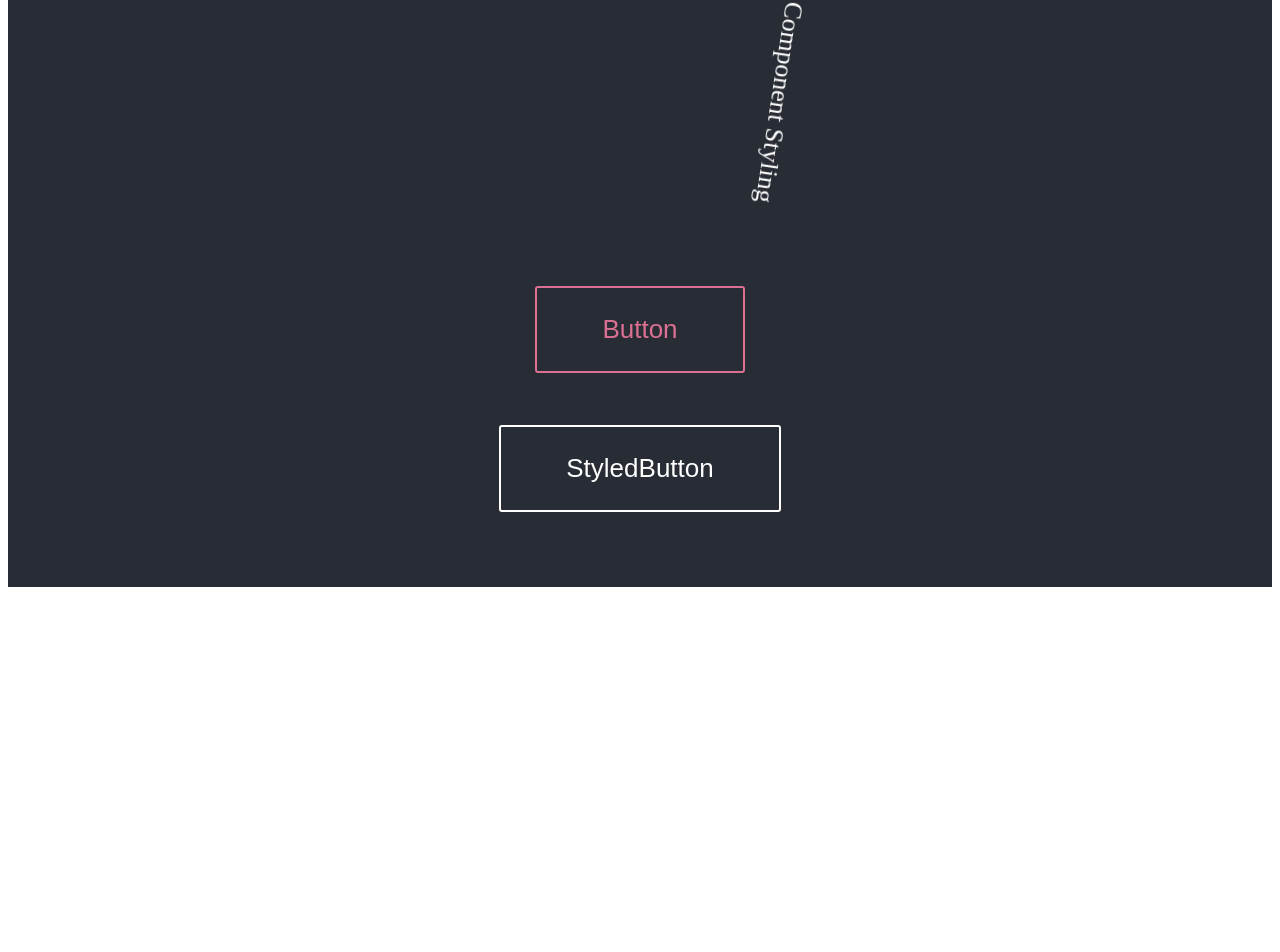
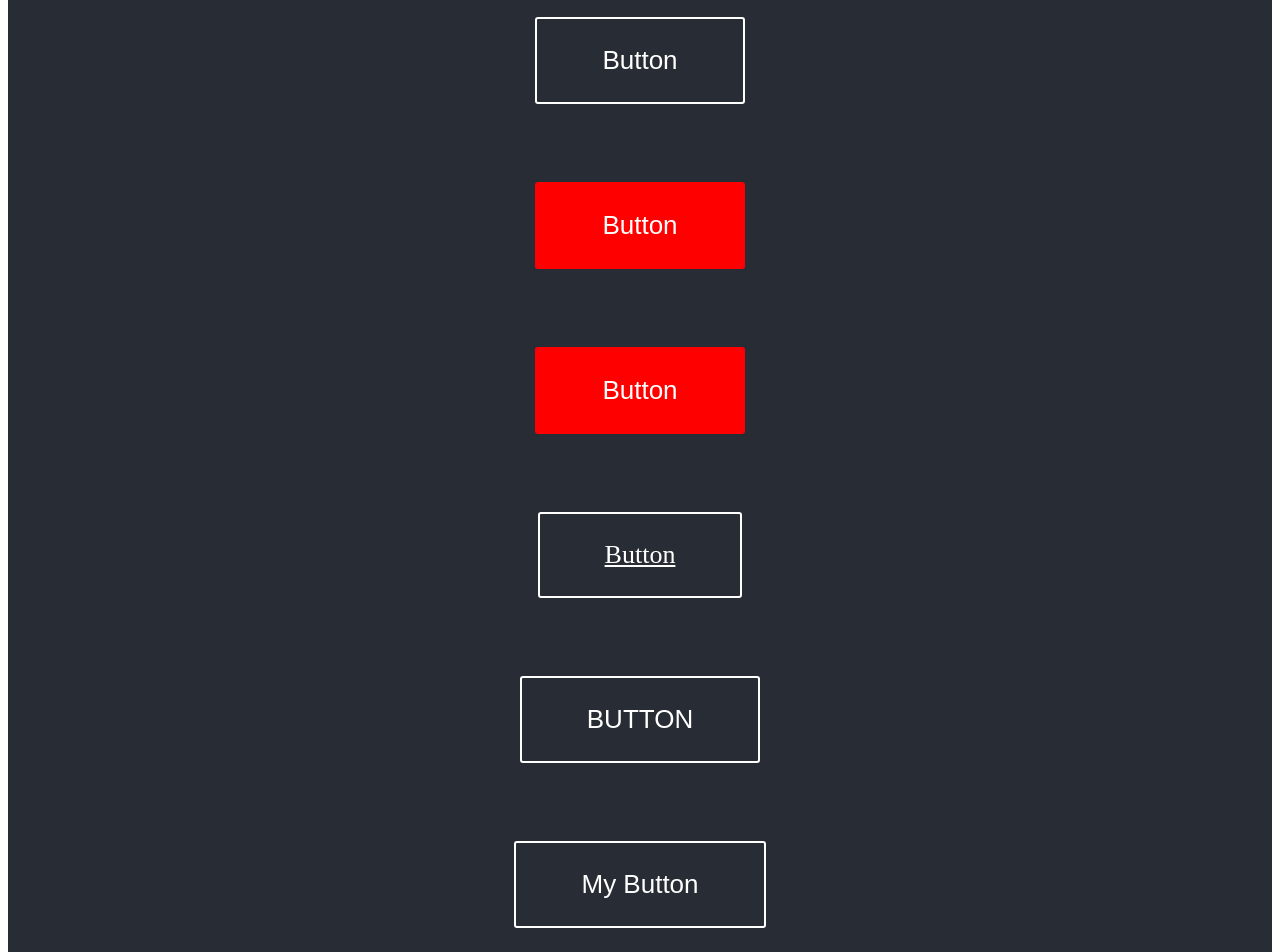
Before and after one commit to productuidev/react-styling, a React app: page / in a window 1280 px wide. Shown: the part 221-1173 px from the top of the page. Before the commit the page ends 816 px from the top, so only its background shows below. Built offline with nearby package versions, Linux system fonts and the light colour scheme.

Commit message:
Styled Components Button Test

```diff
--- a/src/App.js
+++ b/src/App.js
@@ -1,5 +1,6 @@
 //import './App.css';
 //import './App.scss';
+import styled, { css } from 'styled-components'
 import styles from "./App.module.css";
 import Button from "./components/Button";
 import StyledButton from "./components/StyledButton";
@@ -13,13 +14,37 @@ console.log(styles);
 //   logo: "App_logo__eZSaV"
 // }
 
+const PrimaryStyledButton = styled(StyledButton)`
+  background: #f00;
+  color: #fff;
+  border-color: #f00;
+`;
+
+const UppercaseButton = (props) => <button {...props} children={props.children.toUpperCase()} />;
+const MyButton = (props) => <button className={props.className} children={`My ${props.children}`} />;
+const StyledMyButton = styled(MyButton)`
+  background: transparent;
+  border-radius: 3px;
+  border: 2px solid #FFF;
+  color:#FFF;
+  margin: 1.5em 1em;
+  padding: 1em 2.5em;
+  font-size:1em;
+  display:block;
+`;
+
 function App() {
   return (
     <div className={styles["App"]}>
       <header className={styles["header"]}>
-        <p className={styles["logo"]}>React Component Styling</p>
+        {/* <p className={styles["logo"]}>React Component Styling</p> */}
         <Button>Button</Button>
-        <StyledButton>StyledButton</StyledButton>
+        <StyledButton>Button</StyledButton>
+        <StyledButton primary>Button</StyledButton>
+        <PrimaryStyledButton>Button</PrimaryStyledButton>
+        <StyledButton as="a" href="#none">Button</StyledButton>
+        <StyledButton as={UppercaseButton}>Button</StyledButton>
+        <StyledMyButton>Button</StyledMyButton>
       </header>
     </div>
   );
--- a/src/components/Button.module.css
+++ b/src/components/Button.module.css
@@ -1,15 +1,14 @@
 .button {
   background: transparent;
   border-radius: 3px;
-  border: 2px solid palevioletred;
-  color: palevioletred;
+  border: 2px solid #828282;
+  color: #828282;
   margin: 2em 1em;
   padding: 1em 2.5em;
-  color: palevioletred;
   font-size: 1em;
 }
 
 .loading {
-  border: 2px solid grey;
-  color: grey;
+  border: 2px solid #bbb;
+  color: #bbb;
 }
--- a/src/components/StyledButton.jsx
+++ b/src/components/StyledButton.jsx
@@ -1,15 +1,23 @@
-import styled from "styled-components";
+import styled, { css } from 'styled-components'
 
+// type string
 const StyledButton = styled.button`
   background: transparent;
   border-radius: 3px;
   border: 2px solid #FFF;
   color:#FFF;
-  margin: 0 1em;
+  margin: 1.5em 1em;
   padding: 1em 2.5em;
-  color:#FFF;
   font-size:1em;
   display:block;
+
+  ${(props) =>
+    props.primary &&
+    css`
+      background: #f00;
+      color: #fff;
+      border-color: #f00;
+  `}
 `;
 
 export default StyledButton;
```
